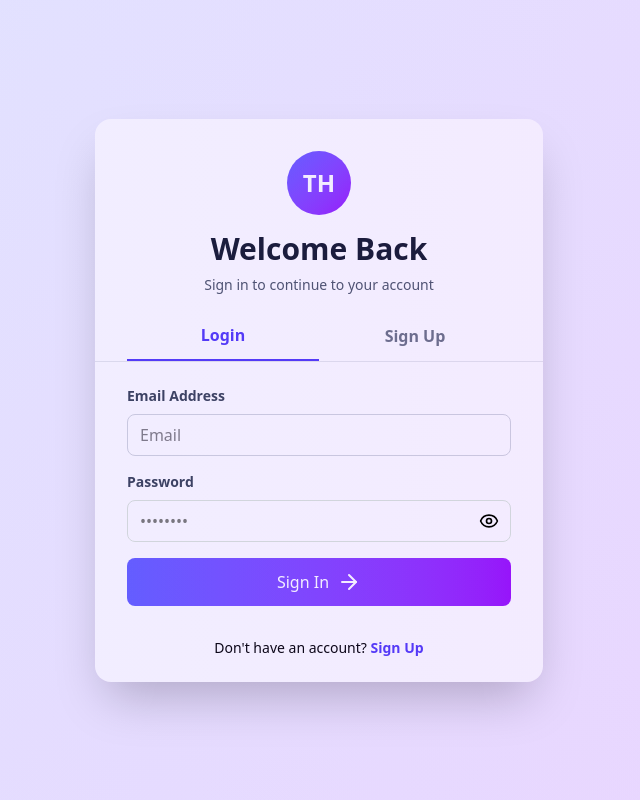
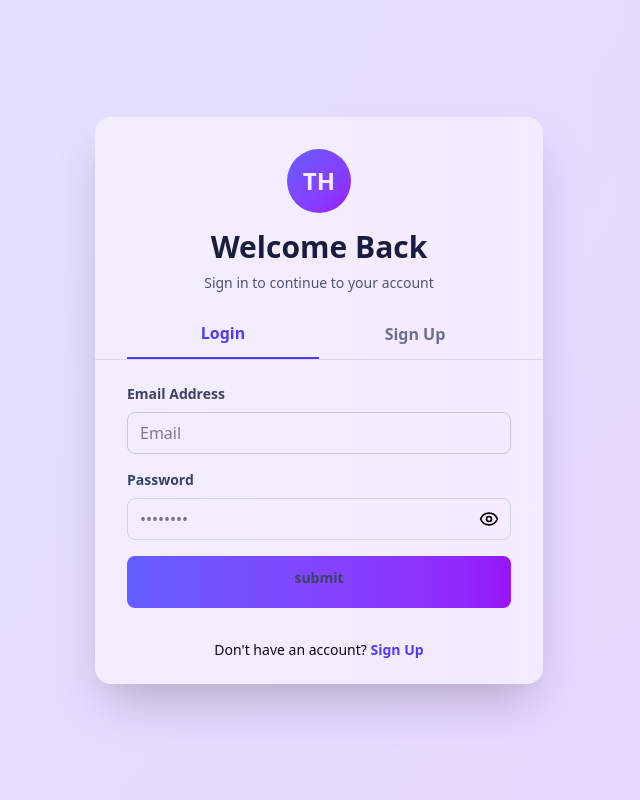
Before and after one commit to Sinon1310/TalentHunt, a React (Vite) app in the folder frontend/: page /auth in a window 1280 px wide. Shown: the whole page, without its empty margins (321-961 px from the left). Built offline with nearby package versions, Linux system fonts and the light colour scheme.

Commit message:
api not done

```diff
--- a/frontend/src/Components/AuthPage.jsx
+++ b/frontend/src/Components/AuthPage.jsx
@@ -3,6 +3,8 @@ import { useNavigate, Link } from 'react-router-dom';
 import { User, Mail, Lock, Eye, EyeOff, ArrowRight, CheckCircle } from 'lucide-react';
 
 const AuthPage = () => {
+
+
   const navigate = useNavigate();
   const [activeTab, setActiveTab] = useState('login');
   const [showPassword, setShowPassword] = useState(false);
@@ -68,18 +70,29 @@ const AuthPage = () => {
     return Object.keys(newErrors).length === 0;
   };
 
-  const handleSubmit = (e) => {
+  const handleSubmit = async (e) => {
     e.preventDefault();
 
     if (validateForm()) {
       setIsSubmitting(true);
 
+
       // Simulate API call
       setTimeout(() => {
         setIsSubmitting(false);
 
+
         if (activeTab === 'login') {
           setLoginSuccess(true);
+          const userData = { name: formData.name, email: formData.email, password: formData.password, role: formData.role };
+    try {
+      const response =  axios.post("http://localhost:5002/register", userData);
+      console.log("Registration Successful:", response.data);
+      alert("Registration successful!");
+    } catch (error) {
+      console.error("Error during registration:", error);
+      alert("Registration failed!");
+    }
           // Redirect based on role after successful login
           setTimeout(() => {
             if (formData.role === 'mentor') {
@@ -289,17 +302,12 @@ const AuthPage = () => {
               type="submit"
               disabled={isSubmitting}
               className="w-full bg-gradient-to-r from-indigo-500 to-purple-600 text-white py-3 rounded-lg hover:from-indigo-600 hover:to-purple-700 transition-all duration-300 flex items-center justify-center"
+              onClick={handleSubmit}
             >
-              {isSubmitting ? (
-                <div className="animate-pulse">
-                  {activeTab === 'login' ? 'Signing In...' : 'Creating Account...'}
-                </div>
-              ) : (
-                <>
-                  {activeTab === 'login' ? 'Sign In' : 'Create Account'}
-                  <ArrowRight className="ml-2" />
-                </>
-              )}
+            <label className="block text-gray-700 text-sm font-bold mb-2">submit</label>
+
+
+
             </button>
           </form>
 
```
Also changed, not shown: 1 other file (tests, documents, lock files or other folders).
